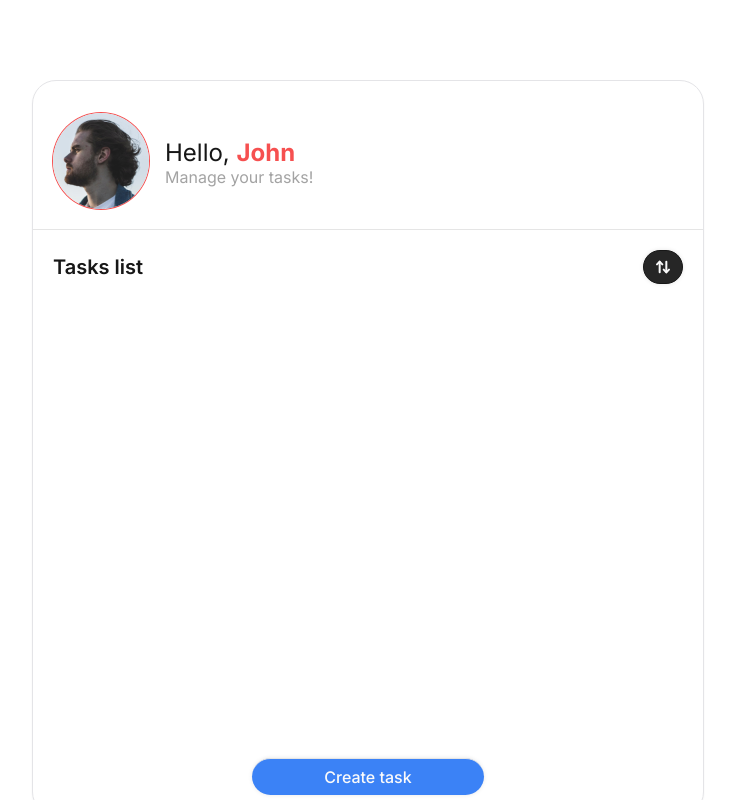
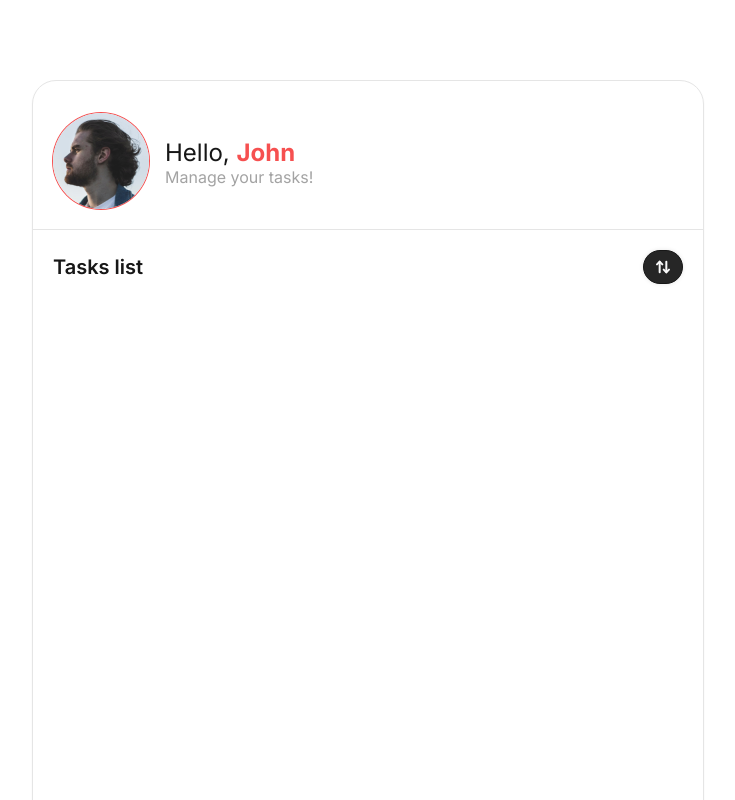
Before and after one commit to tascintra/supertask, a Next.js app: page / in a window 1280 px wide. Shown: the top 800 px of the page, without its empty margins (272-1007 px from the left). Built offline with nearby package versions, Linux system fonts and the light colour scheme.

Commit message:
refactor(responsiveness): home and page height adjusted to improve responsiveness

```diff
--- a/src/app/page.tsx
+++ b/src/app/page.tsx
@@ -21,7 +21,7 @@ export default function Home() {
   }, [])
 
   return (
-    <main className="mx-auto flex h-screen w-full max-w-2xl flex-col justify-between divide-y divide-neutral-200 rounded-3xl border-zinc-200 dark:divide-dark-300 sm:my-20 sm:border sm:shadow-sm md:h-[calc(100vh-4rem)]">
+    <main className="mx-auto flex h-screen w-full max-w-2xl flex-col justify-between divide-y divide-neutral-200 rounded-3xl border-neutral-200 dark:divide-dark-300 dark:border-dark-400 sm:my-20 sm:border sm:shadow-sm md:h-full md:min-h-[888px]">
       <Header />
       <section className="mb-auto flex h-full w-full flex-col items-center gap-3 p-5">
         <div className="flex w-full items-center justify-between">
--- a/src/app/task/[...action]/page.tsx
+++ b/src/app/task/[...action]/page.tsx
@@ -81,7 +81,7 @@ export default function Page({ params }: PageProps) {
   }
 
   return (
-    <main className="mx-auto flex h-screen w-full max-w-2xl flex-col gap-5 divide-y divide-neutral-200 rounded-3xl border-zinc-200 py-8 dark:divide-dark-300 sm:my-20 sm:border sm:shadow-sm md:h-fit">
+    <main className="mx-auto flex h-screen w-full max-w-2xl flex-col gap-5 divide-y divide-neutral-200 rounded-3xl border-neutral-200 py-8 dark:divide-dark-300 dark:border-dark-400 sm:my-20 sm:border sm:shadow-sm dark:sm:shadow-component md:h-fit">
       <header className="px-5">
         <div className="flex items-center justify-between">
           <Link href="/" className="inline-block">
```
